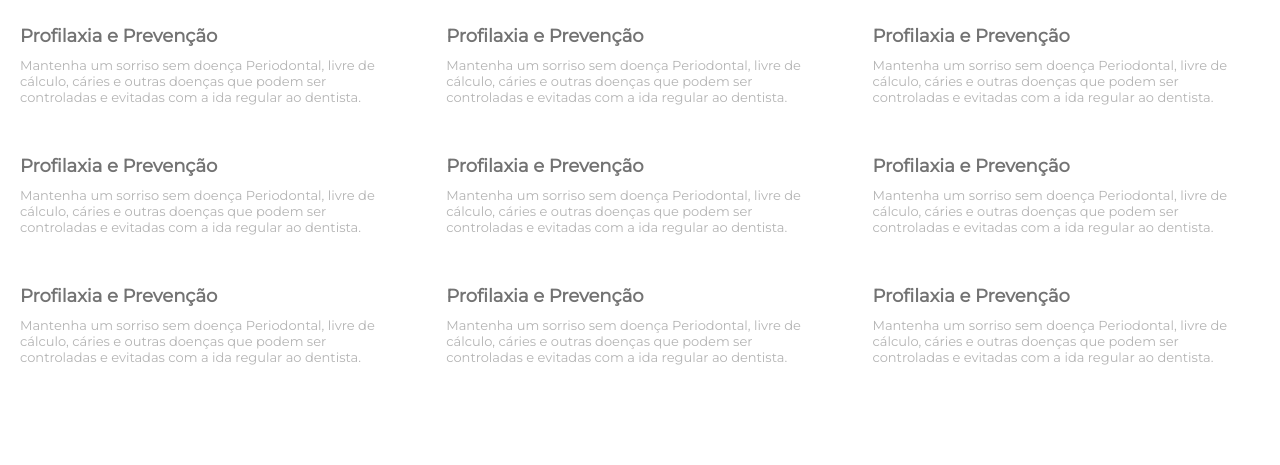
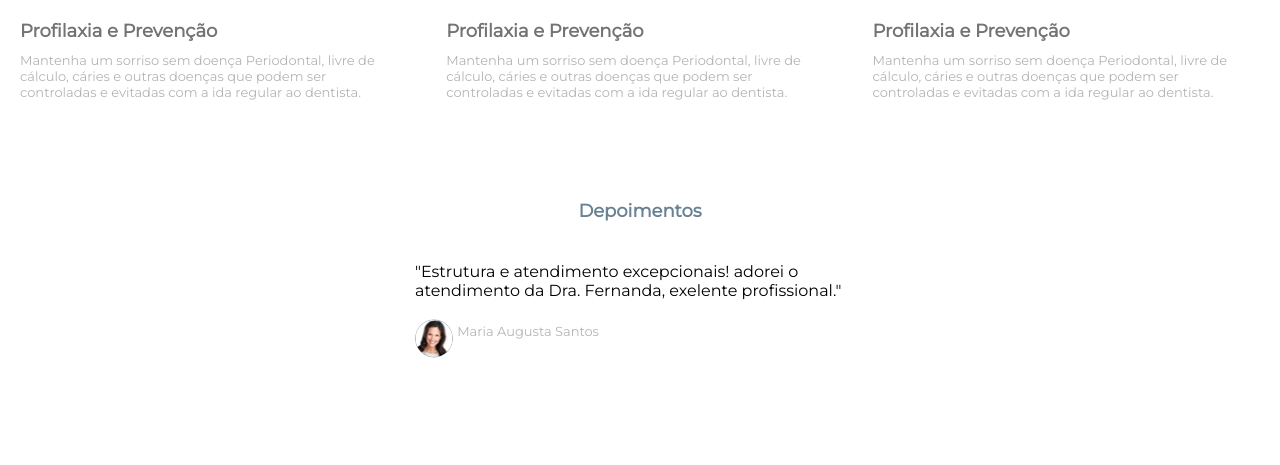
Before and after one commit to DarkPimba/HUB-DE-PROJETOS, a PHP site: page /projetos/04/index.html in a window 1280 px wide. Shown: the part 1798-2263 px from the top of the page. After the commit the page ends 2156 px from the top, so only its background shows below. Run offline with PHP 8.4, Linux system fonts and the light colour scheme.

Commit message:
add-depoimentos

```diff
--- a/projetos/04/css/style.css
+++ b/projetos/04/css/style.css
@@ -225,7 +225,35 @@ section.tratamentos .tratamento-container{
 
 /***Termina Tratamentos***/
 
-
+section.depoimentos > h2{
+    color: #698293;
+    font-size: 18px;
+    text-align: center;
+}
+section.depoimentos > .container{
+    padding: 40px 0;
+    max-width: 450px;
+}
+sectiom.depoimentos .depoimento-single{
+    text-align: center;
+    padding: 0 2%;
+}
+.depoimento-single .nome-depoimento{
+    padding: 19px 0;
+}
+.depoimento-single .nome-depoimento img{
+    width: 32;
+    height: 32;
+    border-radius: 50%;
+}
+.nome-depoimento span{
+    position: relative;
+    top: 4px;
+    font-size: 13px;
+    color: #b4b4b4;
+    display: inline-block;
+    vertical-align: top;
+}
 
 @media screen and (max-width: 768px){
 
--- a/projetos/04/index.html
+++ b/projetos/04/index.html
@@ -121,15 +121,15 @@
 
     <section class="videos">
         <div class="container">
-
+            <!--
             <div class="box-videos">
                 <iframe src="https://www.youtube.com/embed/unGLrFSJ8AU" frameborder="0" allow="accelerometer; clipboard-write; encrypted-media; gyroscope; picture-in-picture" allowfullscreen></iframe>
             </div><!--box-videos-->
-
+            <!--
             <div class="box-videos">
                 <iframe src="https://www.youtube.com/embed/unGLrFSJ8AU" frameborder="0" allow="accelerometer; clipboard-write; encrypted-media; gyroscope; picture-in-picture" allowfullscreen></iframe>
             </div><!--box-videos-->
-
+            <!--
             <div class="box-videos">
                 <iframe src="https://www.youtube.com/embed/unGLrFSJ8AU" frameborder="0" allow="accelerometer; clipboard-write; encrypted-media; gyroscope; picture-in-picture" allowfullscreen></iframe>
             </div><!--box-videos-->
@@ -203,8 +203,21 @@
     </section><!--tratamentos-->
 
     <section class="depoimentos">
+        <h2>Depoimentos</h2>
         <div class="container">
+            <div class="depoimento-single">
+                <quote>
+                    "Estrutura e atendimento excepcionais! adorei o
+                    atendimento da Dra. Fernanda, exelente profissional."
+                </quote>
 
+                <div class="nome-depoimento">
+                    <img src="img/depoimento1.png" />
+                    <span>Maria Augusta Santos</span>
+                </div><!--nome-depoimento-->
+
+
+            </div><!--single-->
         </div><!--container-->
     </section><!--depoimentos-->
 
```
